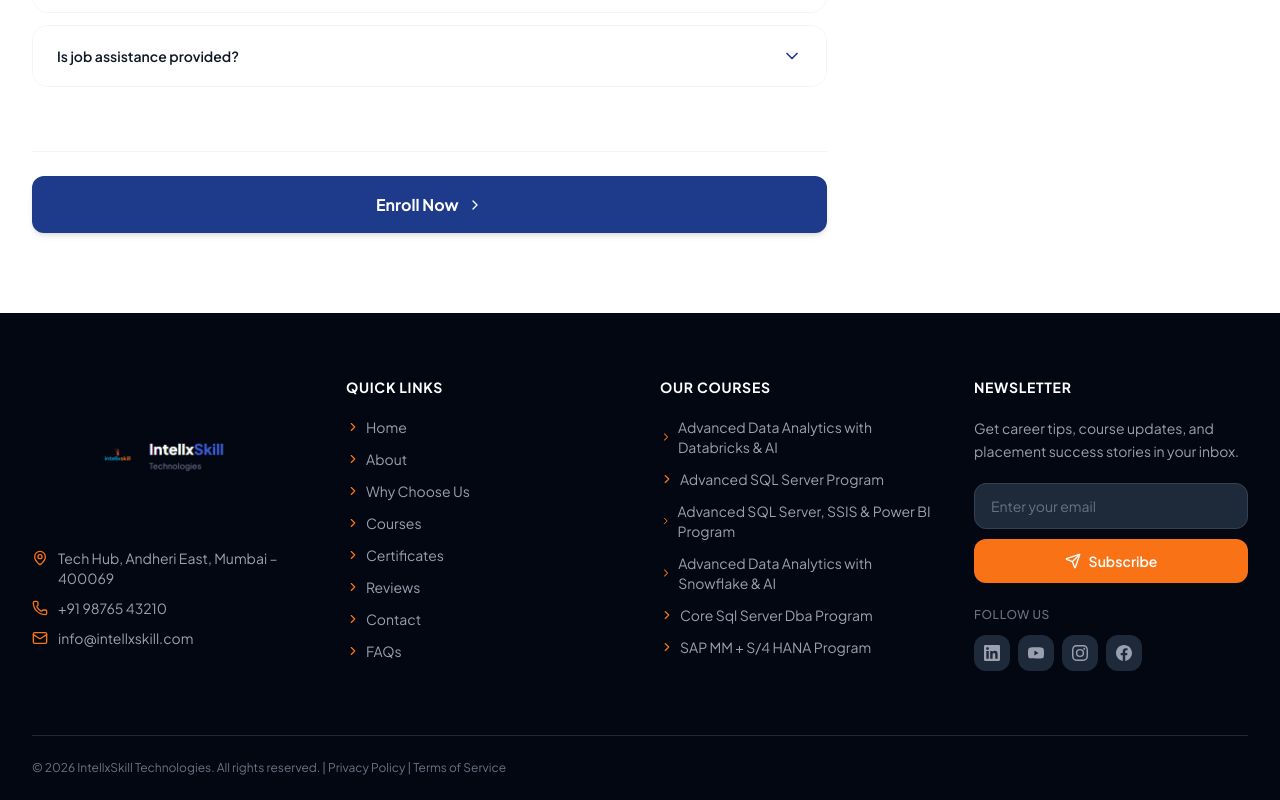
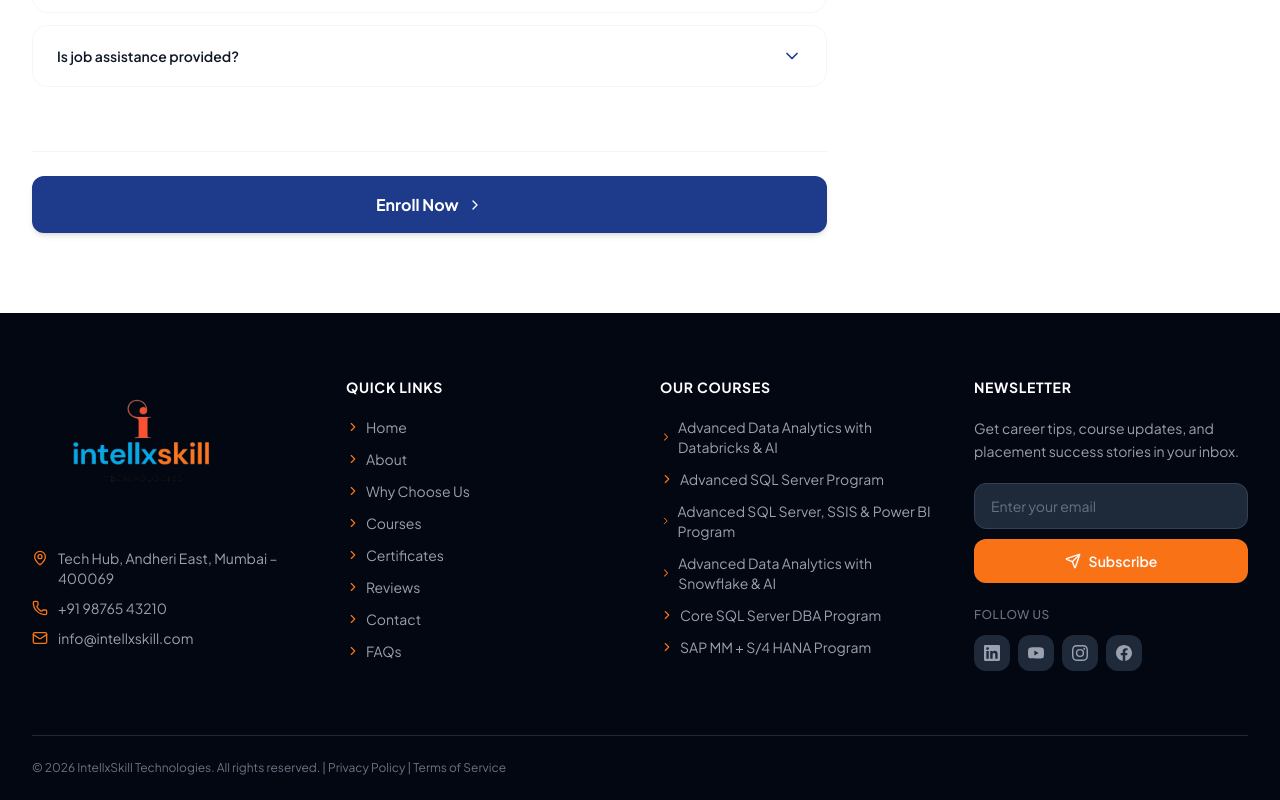
Before and after one commit to dumbresanskar20/intellxskill, a React (Vite) app: page /courses/advanced-data-analytics-databricks-ai in a window 1280 px wide. Shown: the part 10199-10999 px from the top of the page. Built offline with nearby package versions, Linux system fonts and the light colour scheme.

Commit message:
small changes

```diff
--- a/src/components/Footer/Footer.tsx
+++ b/src/components/Footer/Footer.tsx
@@ -11,7 +11,7 @@ import {
   ExternalLink,
 } from 'lucide-react'
 import { NAV_LINKS, COURSES } from '../../constants/data'
-import footerLogo from '../../assets/footer-logo.png'
+import footerLogo from '../../assets/logo.png'
 
 const handleNavClick = (href: string) => {
   document.querySelector(href)?.scrollIntoView({ behavior: 'smooth' })
--- a/src/constants/data.ts
+++ b/src/constants/data.ts
@@ -65,11 +65,6 @@ export const WHY_CARDS = [
   },
 ]
 
-
-
-
-
-
 export const COURSES: Course[] = [
   // 1
 
@@ -979,7 +974,6 @@ export const COURSES: Course[] = [
     ],
   },
 
-
   // 2
   {
     id: 2,
@@ -2576,7 +2570,7 @@ export const COURSES: Course[] = [
   {
     id: 5,
     slug: 'core-sql-server-dba-program',
-    title: 'Core Sql Server Dba Program',
+    title: 'Core SQL Server DBA Program',
     category: 'SQL',
     duration: '100 Hours',
     sessions: 'Weekday & Weekend Batches Available',
```
